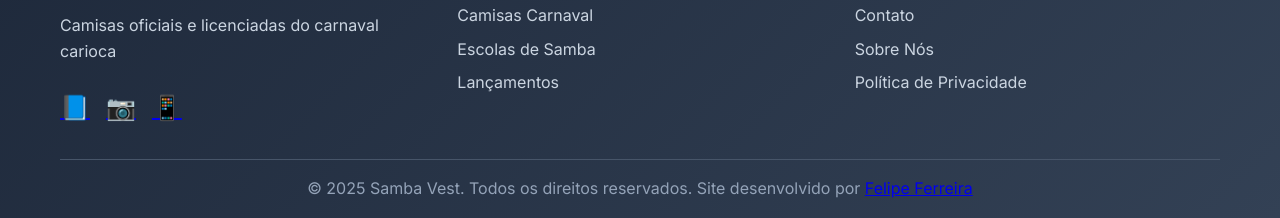
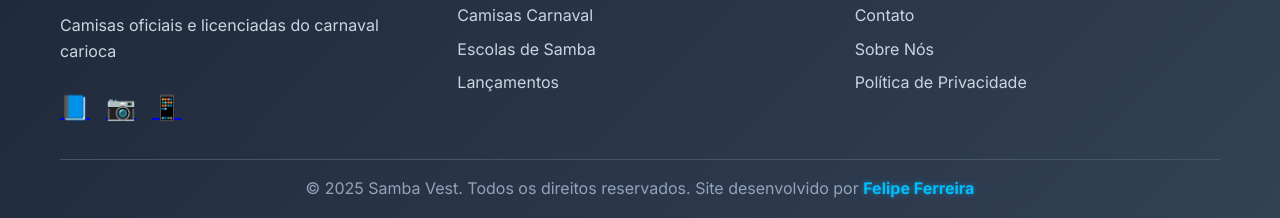
Before and after one commit to Felicordeirofcf/sambavest, a website: page about.html in a window 1280 px wide. Shown: the part 1234-1452 px from the top of the page. Drawn offline with Linux system fonts and the light colour scheme.

Commit message:
Initial commit - Samba Vest modular

```diff
--- a/css/footer.css
+++ b/css/footer.css
@@ -362,3 +362,19 @@
         justify-content: center;
     }
 }
+
+
+
+.footer-bottom p a {
+    color: #00bfff; /* Uma cor vibrante, como azul-céu */
+    font-weight: 700;
+    text-decoration: none;
+    transition: all 0.3s ease;
+    text-shadow: 0 0 5px rgba(0, 191, 255, 0.5);
+}
+
+.footer-bottom p a:hover {
+    color: #00e0ff; /* Cor um pouco mais clara no hover */
+    text-shadow: 0 0 10px rgba(0, 224, 255, 0.8);
+    transform: translateY(-2px);
+}
```
Also changed, not shown: index.html (+2 -3 lines), images/products/banner-desktop-1.jpeg (added).
